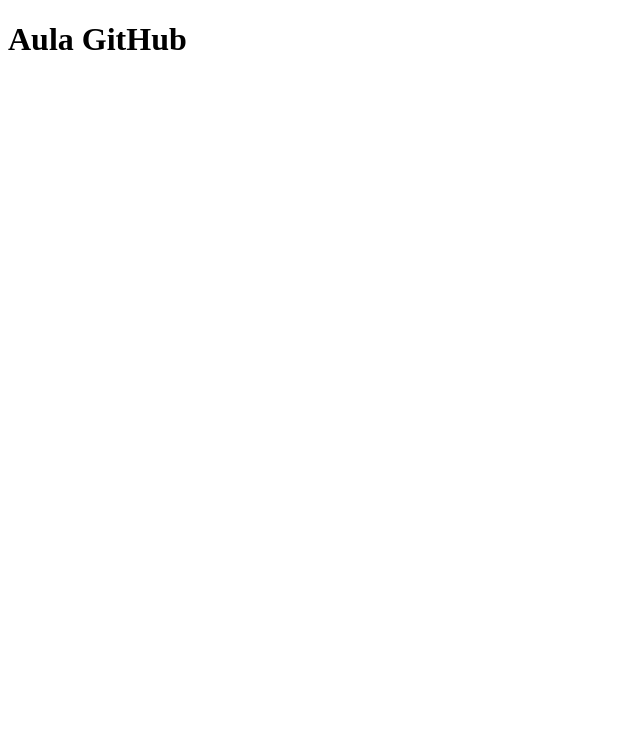
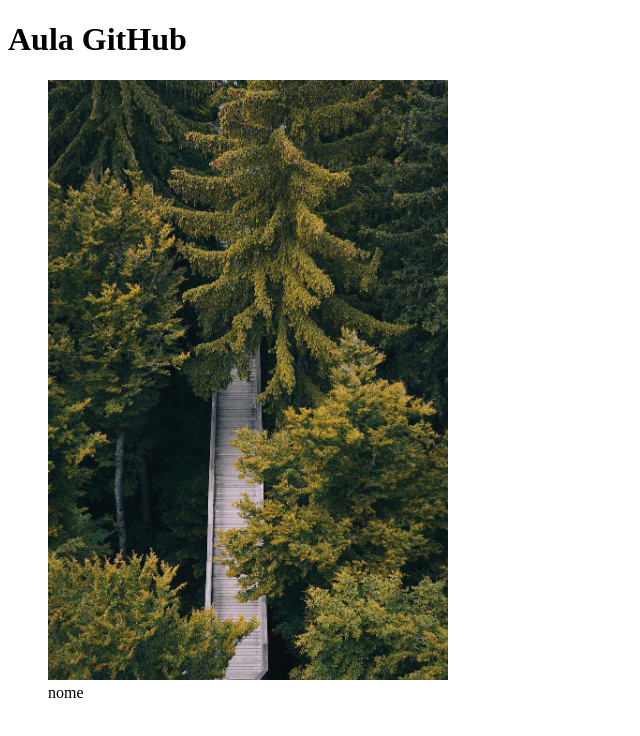
Before and after one commit to Mig-R/aula-github, a plain HTML site: page index.html in a window 1280 px wide. Shown: the whole page, without its empty margins (0-640 px from the left). Drawn offline with Linux system fonts and the light colour scheme.

Commit message:
alterações no html, criação do css, e inserção de img

```diff
--- /dev/null
+++ b/estilos.css
@@ -0,0 +1,3 @@
+img{
+    width: 400px;
+}
--- a/index.html
+++ b/index.html
@@ -4,11 +4,18 @@
 <head>
     <meta charset="UTF-8">
     <meta name="viewport" content="width=device-width, initial-scale=1.0">
+    <link rel="stylesheet" href="estilos.css">
     <title>Aula GitHub</title>
 </head>
 <body>
 
     <h1>Aula GitHub</h1>
+    <figure>
+        <img src="./img/trees-gd6cffc34d_1280.jpg">
+        <figcaption>
+            nome
+        </figcaption>
+    </figure>
 
 </body>
 </html>
```
Also changed, not shown: img/trees-gd6cffc34d_1280.jpg (added).
